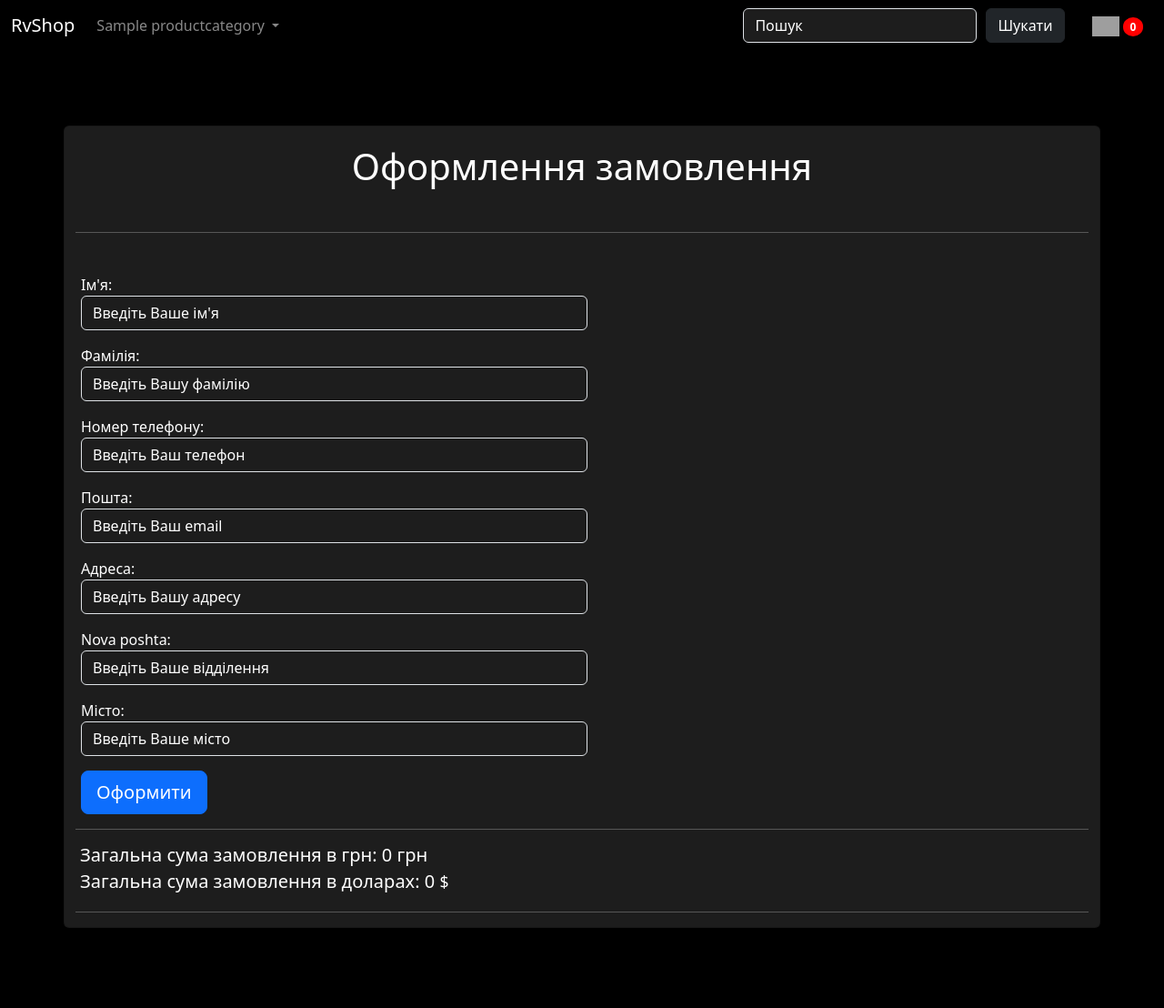
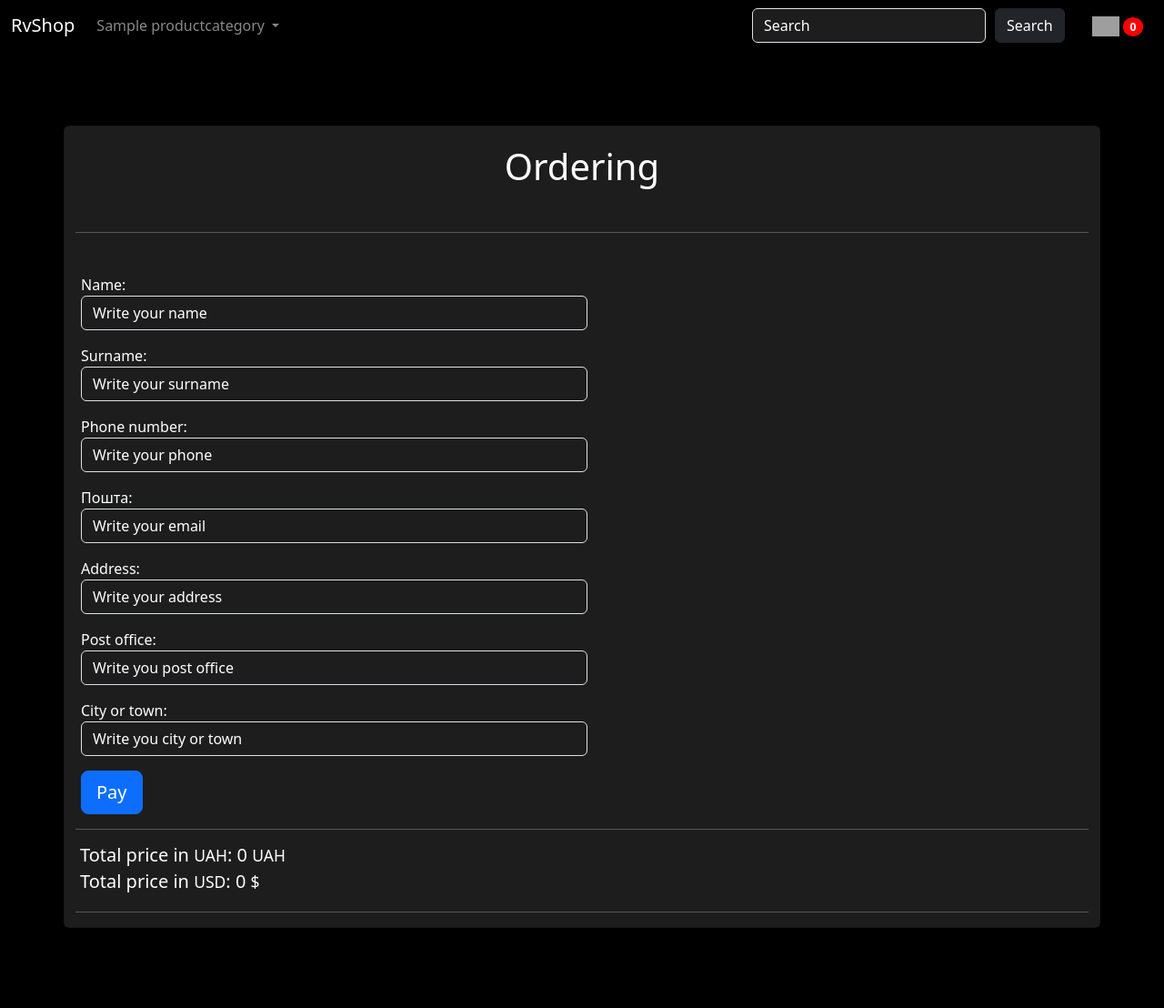
Before and after one commit to okuzmenko31/Django-Online-Shop, a Django app: template Order/templates/Order/create_order.html in a window 1280 px wide. Shown: the whole page at 91% size. Run offline with Django 4.2, Linux system fonts and the light colour scheme; the template is opened without the code that fills it: values that come from a table or form of the project are taken from there, others are empty; tables that the repository leaves empty hold one stand-in row (values such as "Sample post"); parts of the project's set-up code (start-up, migrations or seed data) failed here and were passed over; some libraries are stand-ins or nearby versions; grey boxes are pictures that could not be loaded.

Commit message:
Web site language changed to English

```diff
--- a/HomePage/templates/HomePage/home_page.html
+++ b/HomePage/templates/HomePage/home_page.html
@@ -34,7 +34,7 @@
     <br>
 
 
-    <h3 class="top-sell-title">Топ продажу:</h3>
+    <h3 class="top-sell-title">Top sell:</h3>
     <div class="top_sell">
         {% for product in top_sell %}
             <div class="col-md-3">
@@ -81,7 +81,7 @@
     </script>
 
 
-    <h3 class="accessories-title">Аксесуари:</h3>
+    <h3 class="accessories-title">Accessories:</h3>
     <div class="accessories">
         {% for product in accessories %}
             <div class="col-md-3">
@@ -128,7 +128,7 @@
     </script>
 
 
-    <h3 class="gadgets-title">Гаджети:</h3>
+    <h3 class="gadgets-title">Gadgets:</h3>
     <div class="gadgets">
         {% for product in gadgets %}
             <div class="col-md-3">
--- a/Order/forms.py
+++ b/Order/forms.py
@@ -7,11 +7,11 @@ class OrderCreateForm(forms.ModelForm):
         model = Order
         fields = ['name', 'last_name', 'phone', 'email', 'address', 'postal_code', 'city']
         widgets = {
-            'name': forms.TextInput(attrs={'class': 'form-control', 'placeholder': "Введiть Ваше iм'я"}),
-            'last_name': forms.TextInput(attrs={'class': 'form-control', 'placeholder': "Введiть Вашу фамiлiю"}),
-            'phone': forms.TextInput(attrs={'class': 'form-control', 'placeholder': "Введiть Ваш телефон"}),
-            'email': forms.TextInput(attrs={'class': 'form-control', 'placeholder': "Введiть Ваш email"}),
-            'address': forms.TextInput(attrs={'class': 'form-control', 'placeholder': "Введiть Вашу адресу"}),
-            'postal_code': forms.TextInput(attrs={'class': 'form-control', 'placeholder': "Введiть Ваше вiддiлення"}),
-            'city': forms.TextInput(attrs={'class': 'form-control', 'placeholder': "Введiть Ваше мiсто"}),
+            'name': forms.TextInput(attrs={'class': 'form-control', 'placeholder': "Write your name"}),
+            'last_name': forms.TextInput(attrs={'class': 'form-control', 'placeholder': "Write your surname"}),
+            'phone': forms.TextInput(attrs={'class': 'form-control', 'placeholder': "Write your phone"}),
+            'email': forms.TextInput(attrs={'class': 'form-control', 'placeholder': "Write your email"}),
+            'address': forms.TextInput(attrs={'class': 'form-control', 'placeholder': "Write your address"}),
+            'postal_code': forms.TextInput(attrs={'class': 'form-control', 'placeholder': "Write you post office"}),
+            'city': forms.TextInput(attrs={'class': 'form-control', 'placeholder': "Write you city or town"}),
         }
--- a/Order/models.py
+++ b/Order/models.py
@@ -7,16 +7,16 @@ from Products.services import get_price_sep
 
 class Order(models.Model):
     """Model of order"""
-    name = models.CharField(max_length=300, verbose_name="Ім'я")
-    last_name = models.CharField(max_length=300, verbose_name='Фамілія')
-    phone = models.CharField(max_length=200, verbose_name='Номер телефону', blank=True)
+    name = models.CharField(max_length=300, verbose_name="Name")
+    last_name = models.CharField(max_length=300, verbose_name='Surname')
+    phone = models.CharField(max_length=200, verbose_name='Phone number', blank=True)
     is_active = models.BooleanField(default=False, verbose_name='Замовлення підтверджено')
     created = models.DateTimeField(auto_now_add=True, verbose_name='Створено')
     updated = models.DateTimeField(auto_now=True, verbose_name='Оновлено')
     email = models.EmailField(verbose_name='Пошта', blank=True)
-    address = models.CharField(max_length=250, verbose_name='Адреса')
-    postal_code = models.CharField(max_length=20, verbose_name='Nova poshta')
-    city = models.CharField(max_length=100, verbose_name='Місто')
+    address = models.CharField(max_length=250, verbose_name='Address')
+    postal_code = models.CharField(max_length=20, verbose_name='Post office')
+    city = models.CharField(max_length=100, verbose_name='City or town')
     paid = models.BooleanField(default=False, verbose_name='Замовлення сплачено?')
     order_total_price = models.IntegerField(verbose_name='Order total price', default=0)
     order_total_price_view = models.CharField(max_length=350, verbose_name='Order total price with normal view',
--- a/Order/templates/Order/create_order.html
+++ b/Order/templates/Order/create_order.html
@@ -1,11 +1,11 @@
 {% extends 'base.html' %}
 
-{% block title %}Замовлення{% endblock %}
+{% block title %}Order{% endblock %}
 
 {% block content %}
 
     <div class="card mb-3" style="width: 2050px;">
-        <h1 style="text-align: center; margin-top: 20px">Оформлення замовлення</h1>
+        <h1 style="text-align: center; margin-top: 20px">Ordering</h1>
         <br>
         <hr style="height: 30px">
         {% for item in cart %}
@@ -19,12 +19,12 @@
                 <div class="col-md-8">
                     <div class="card-body">
 
-                        <h5 class="card-title">{{ item.product.name }} - {{ item.quantity }}шт.</h5>
+                        <h5 class="card-title">{{ item.product.name }} - {{ item.quantity }} units.</h5>
 
                         <br>
-                        <h5 class="card-text">{{ item.total_price_view }} грн</h5>
-                        <h5 class="card-text">{{ item.total_price_usd_view }} $</h5>
-                        <h6 class="card-text">Артикул: {{ item.product.article }}</h6>
+                        <h5 class="card-text">{{ item.total_price_view }} <small>UAH</small></h5>
+                        <h5 class="card-text">{{ item.total_price_usd_view }} <small>$</small></h5>
+                        <h6 class="card-text">Product article: {{ item.product.article }}</h6>
                         <br>
 
 
@@ -106,17 +106,16 @@
             {##}
             {#            </script>#}
 
-            <button type="submit" class="btn btn-primary btn-lg">Оформити</button>
+            <button type="submit" class="btn btn-primary btn-lg">Pay</button>
             <br>
-
 
 
         </form>
         <hr>
-        <h5 style="margin-left: 5px; margin-bottom: 5px; width: 700px">Загальна сума
-            замовлення в грн: {{ cart.get_total_price_for_template }} грн</h5>
-        <h5 style="margin-left: 5px; margin-bottom: 5px; width: 700px">Загальна сума
-            замовлення в доларах: {{ cart.get_total_price_usd_for_template }} <small>$</small></h5>
+        <h5 style="margin-left: 5px; margin-bottom: 5px; width: 700px">Total price in
+            <small>UAH</small>: {{ cart.get_total_price_for_template }} <small>UAH</small></h5>
+        <h5 style="margin-left: 5px; margin-bottom: 5px; width: 700px">Total price in
+            <small>USD</small>: {{ cart.get_total_price_usd_for_template }} <small>$</small></h5>
         <hr>
 
 
--- a/Payment/templates/Payment/payment_cancel.html
+++ b/Payment/templates/Payment/payment_cancel.html
@@ -1,11 +1,11 @@
 {% extends 'base.html' %}
 
-{% block title %}Замовлення{% endblock %}
+{% block title %}Order{% endblock %}
 
 {% block content %}
 
     <div class="card mb-3" style="width: 2000px;">
-        <h1 style="margin-left: 280px; margin-top: 20px; color: red">Замовлення відхилено.</h1>
+        <h1 style="text-align: center; margin-top: 20px; color: red">Order was canceled.</h1>
 
     </div>
 
--- a/Products/models.py
+++ b/Products/models.py
@@ -91,9 +91,9 @@ class ProductColorCategory(models.Model):
 class Product(models.Model):
     """Model of product"""
     PRODUCT_STATUS_CHOICES = [
-        ('Have in shop', 'Є в наявності'),
-        ('Ends in shop', 'Закінчується'),
-        ('Not in shop', 'Нема в наявності'),
+        ('Have in shop', 'In stock'),
+        ('Ends in shop', 'Ends in shop'),
+        ('Not in shop', 'Out of stock'),
     ]
 
     """Модель товаров"""
--- a/Products/templates/Products/products_by_category.html
+++ b/Products/templates/Products/products_by_category.html
@@ -49,6 +49,6 @@
         {% csrf_token %}
         {{ sort_form }}
 
-        <button type="submit" class="btn btn-dark btn-block" style="margin-top: 10px">Применить</button>
+        <button type="submit" class="btn btn-dark btn-block" style="margin-top: 10px">Apply</button>
     </form>
 {% endblock %}
--- a/Products/templates/Products/products_by_subcategory.html
+++ b/Products/templates/Products/products_by_subcategory.html
@@ -50,6 +50,6 @@
         {% csrf_token %}
         {{ sort_form }}
 
-        <button type="submit" class="btn btn-dark btn-block" style="margin-top: 10px">Применить</button>
+        <button type="submit" class="btn btn-dark btn-block" style="margin-top: 10px">Apply</button>
     </form>
 {% endblock %}
--- a/Products/templates/Products/products_list.html
+++ b/Products/templates/Products/products_list.html
@@ -87,7 +87,7 @@
             {% csrf_token %}
             {{ sort_form }}
 
-            <button type="submit" class="btn btn-dark btn-block" style="margin-top: 10px">Применить</button>
+            <button type="submit" class="btn btn-dark btn-block" style="margin-top: 10px">Apply</button>
         </form>
     {% endif %}
 {% endblock %}
--- a/RvShop/settings.py
+++ b/RvShop/settings.py
@@ -37,7 +37,7 @@ INSTALLED_APPS = [
     'django.contrib.messages',
     'django.contrib.staticfiles',
     'paypal.standard.ipn',
-    'debug_toolbar',
+    # 'debug_toolbar',
     'ckeditor',
     'Products',
     'Order',
@@ -54,7 +54,7 @@ MIDDLEWARE = [
     'django.contrib.auth.middleware.AuthenticationMiddleware',
     'django.contrib.messages.middleware.MessageMiddleware',
     'django.middleware.clickjacking.XFrameOptionsMiddleware',
-    "debug_toolbar.middleware.DebugToolbarMiddleware",
+    # "debug_toolbar.middleware.DebugToolbarMiddleware",
 ]
 
 ROOT_URLCONF = 'RvShop.urls'
--- a/RvShop/urls.py
+++ b/RvShop/urls.py
@@ -21,7 +21,7 @@ from django.urls import path, include
 urlpatterns = [
     path('admin/', admin.site.urls),
     path('ckeditor/', include('ckeditor_uploader.urls')),
-    path('__debug__/', include('debug_toolbar.urls')),
+    # path('__debug__/', include('debug_toolbar.urls')),
     path('rvshop/', include('HomePage.urls')),
     path('rvshop/cart/', include('Cart.urls')),
     path('rvshop/products/', include('Products.urls')),
--- a/templates/inc/_nav.html
+++ b/templates/inc/_nav.html
@@ -35,8 +35,8 @@
             </ul>
 
             <form action="{% url 'search' %}" class="d-flex" method="get">
-                <input class="form-control" type="search" placeholder="Пошук" aria-label="Search" name="search">
-                <button class="btn btn-dark" type="submit">Шукати</button>
+                <input class="form-control" type="search" placeholder="Search" aria-label="Search" name="search">
+                <button class="btn btn-dark" type="submit">Search</button>
             </form>
 
 
```
Also changed, not shown: Cart/templates/Cart/detail.html (+11 -12 lines), Order/templates/Order/created_order.html (+10 -11 lines), Payment/templates/Payment/payment_done.html (+11 -12 lines), Payment/templates/Payment/payment_process.html (+9 -9 lines), Products/forms.py (+6 -6 lines), Products/templates/Products/product_detail.html (+19 -14 lines).
